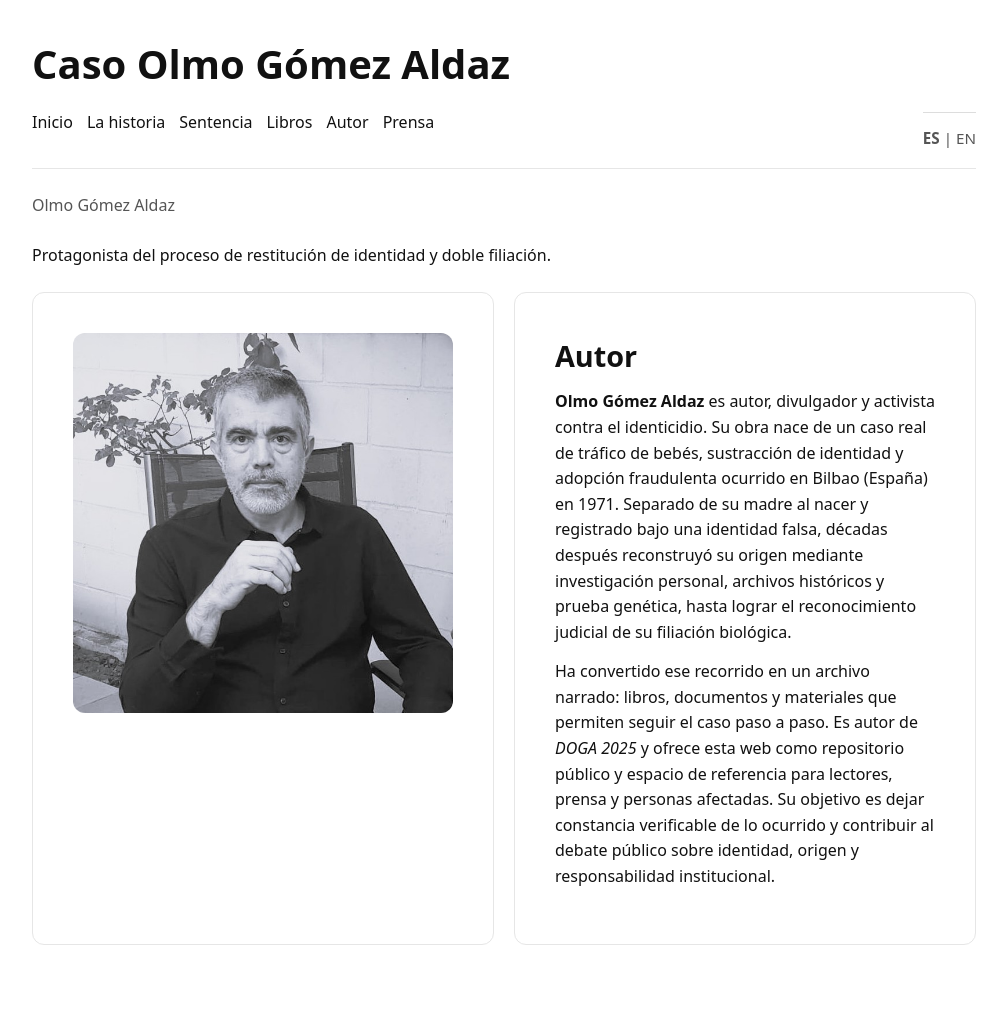
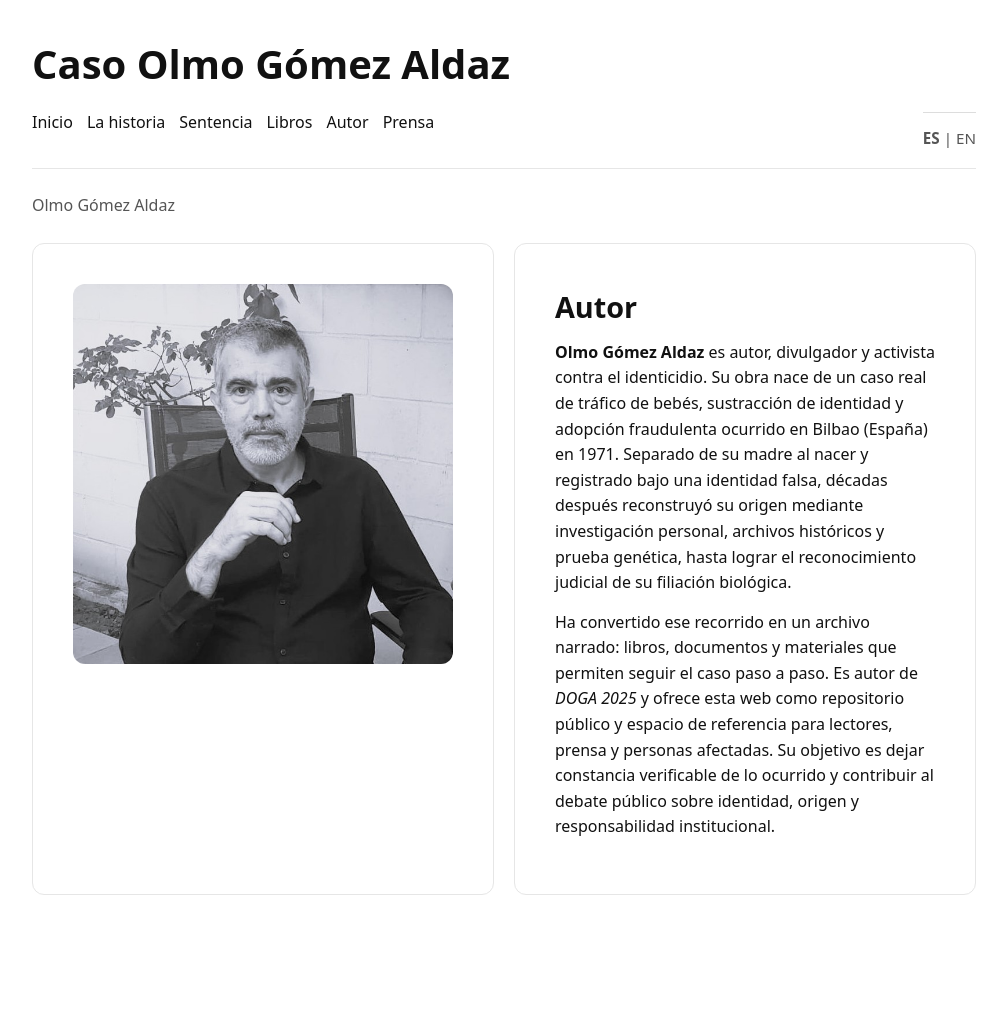
Before and after one commit to olmogaldaz/olmogaldaz.github.io, a Jekyll site: the page built from es/autor/index.html, in a window 1280 px wide. Shown: the whole page, without its empty margins (136-1143 px from the left). Built offline with Jekyll 4.4.1, drawn with Linux system fonts in a browser that asks for light colours; after the commit the page ends 975 px from its top, so only the background shows below that.

Commit message:
Update index.html

```diff
--- a/es/autor/index.html
+++ b/es/autor/index.html
@@ -12,7 +12,6 @@ description: Trayectoria personal del autor, archivo documental, proceso de rest
     <h1 class="page-title subtle">
       Olmo Gómez Aldaz
     </h1>
-    <p class="intro subtle">Protagonista del proceso de restitución de identidad y doble filiación.</p>
     <main>
 
       <div class="row">
```
